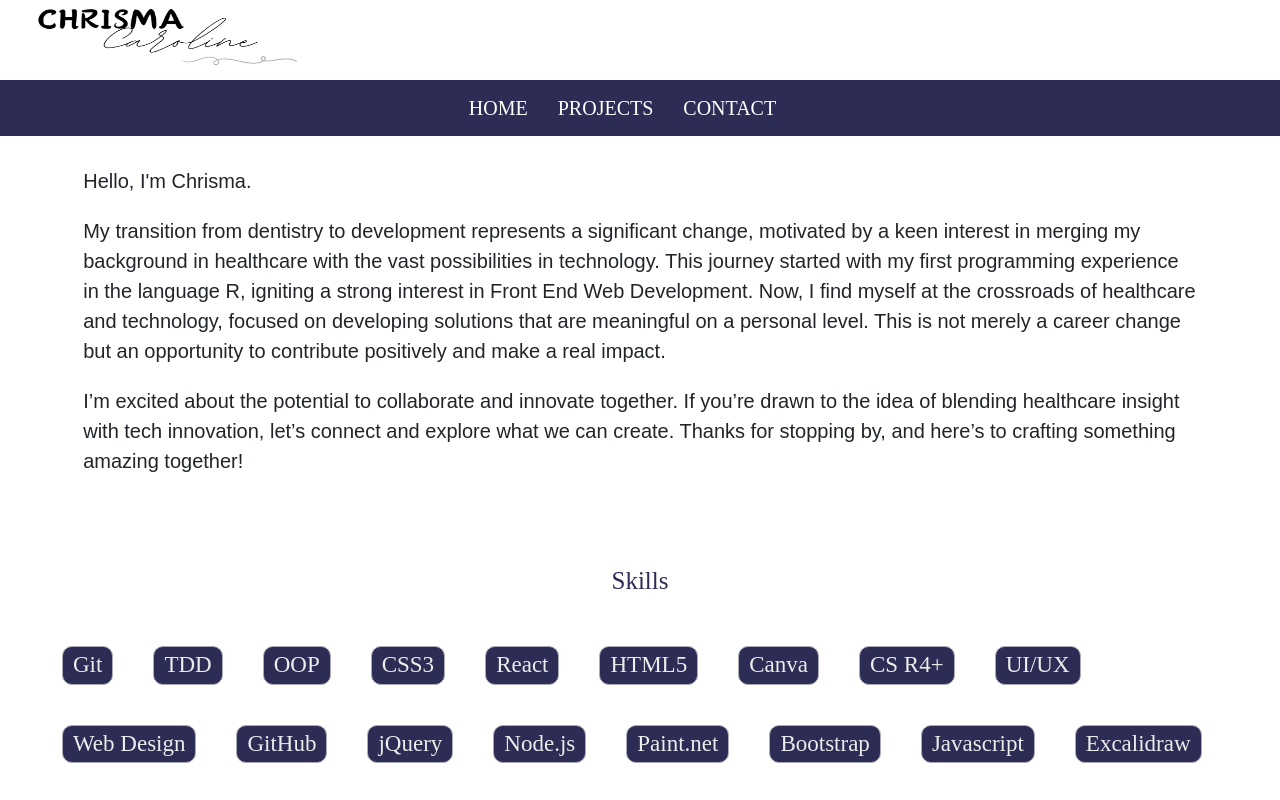
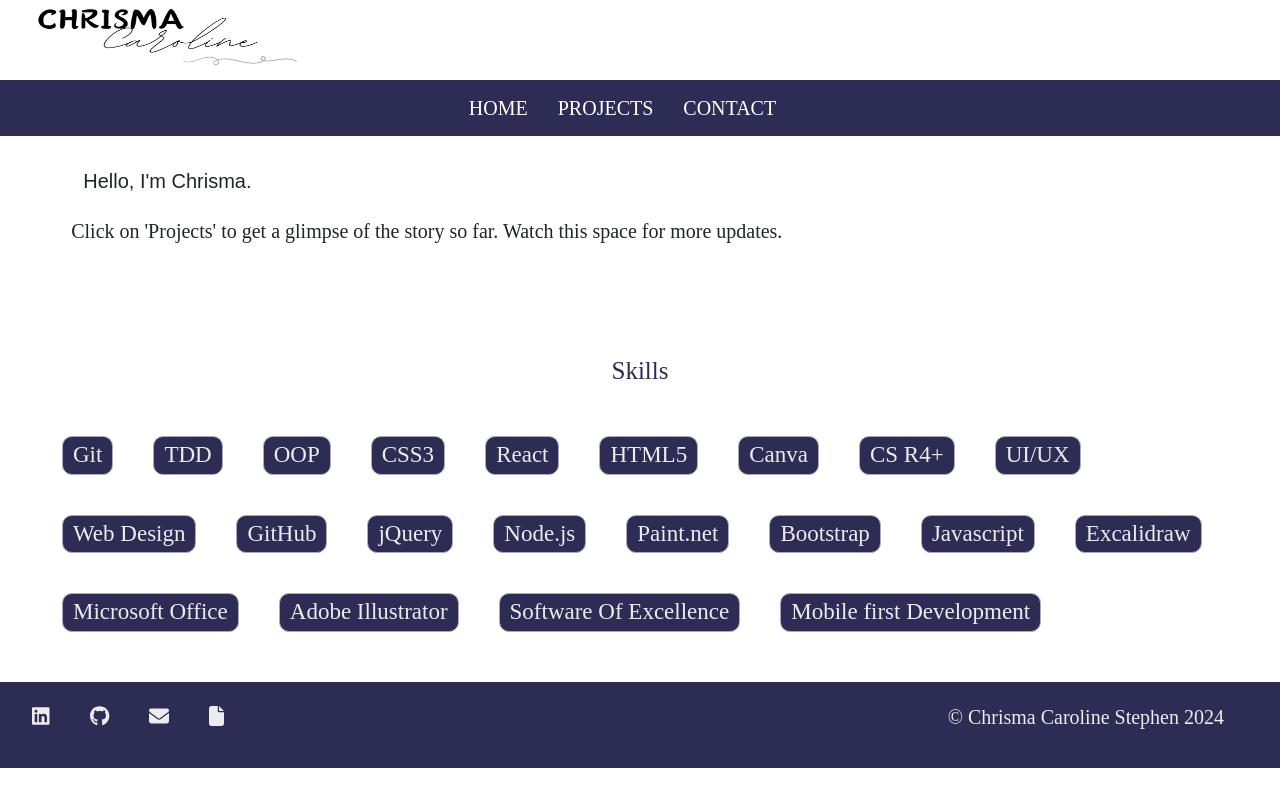
Before and after one commit to chrisma89/Chrisma-Caroline-Stephen, a React (Vite) app: page / in a window 1280 px wide. Shown: the top 800 px of the page. Built offline with nearby package versions, Linux system fonts and the light colour scheme; a web font is replaced by a local one.

Commit message:
Changes to text on homepage

```diff
--- a/src/components/HomeCard/index.jsx
+++ b/src/components/HomeCard/index.jsx
@@ -33,9 +33,11 @@ function HomeCard() {
             padding: "10px",
           }}
         >
-          <Col>
-          My transition from dentistry to development represents a significant change, motivated by a keen interest in merging my background in healthcare with the vast possibilities in technology. This journey started with my first programming experience in the language R, igniting a strong interest in Front End Web Development. Now, I find myself at the crossroads of healthcare and technology, focused on developing solutions that are meaningful on a personal level. This is not merely a career change but an opportunity to contribute positively and make a real impact.
-          </Col>
+
+          Click on 'Projects' to get a glimpse of the story so far.
+
+          Watch this space for more updates.
+
         </Row>
         {/* <Row
           style={{
@@ -60,12 +62,7 @@ function HomeCard() {
             paddingBottom: "30px",
           }}
         >
-          <Col>
-            I’m excited about the potential to collaborate and innovate
-            together. If you’re drawn to the idea of blending healthcare insight
-            with tech innovation, let’s connect and explore what we can create. Thanks for stopping by, and here’s to crafting something
-            amazing together!
-          </Col>
+
         </Row>
 
         <Card.Body
```
